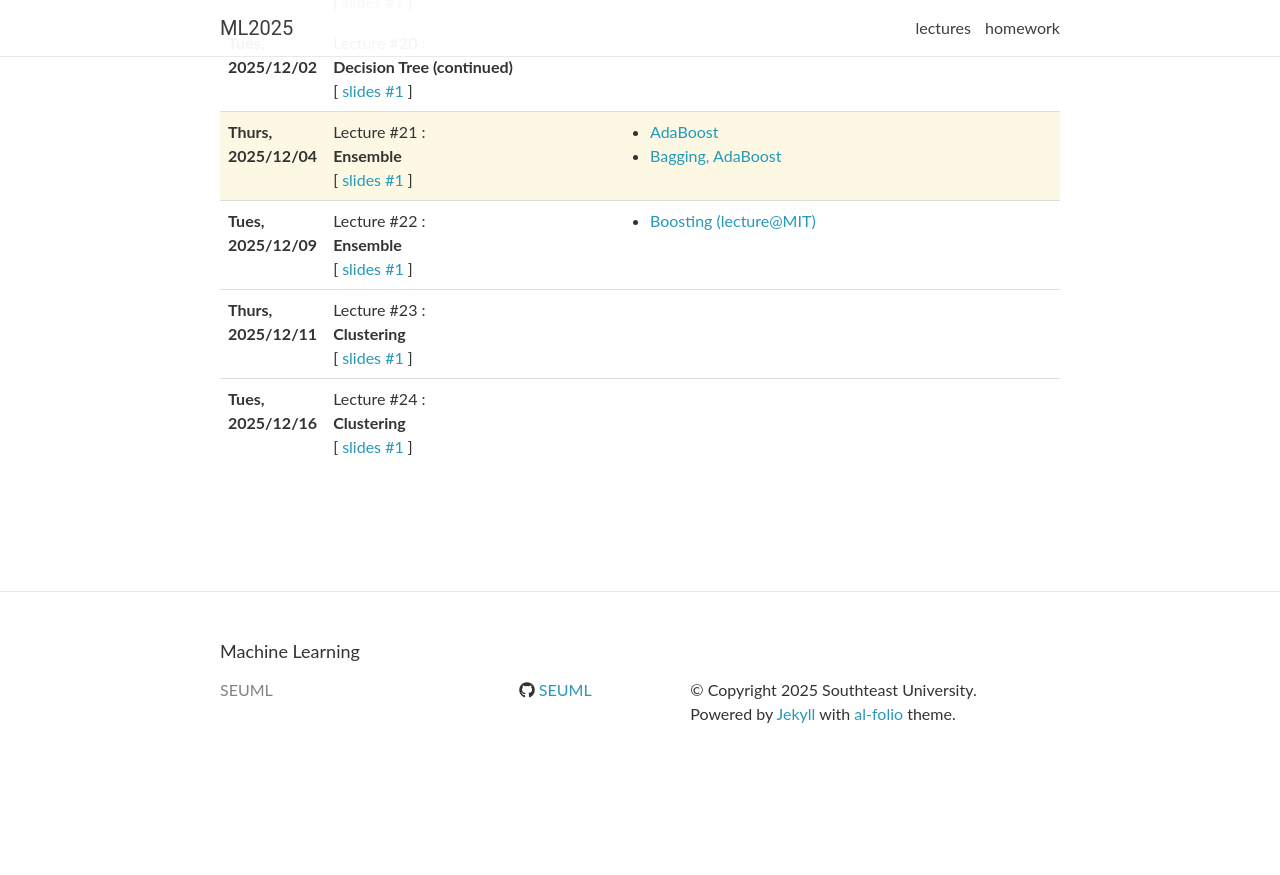
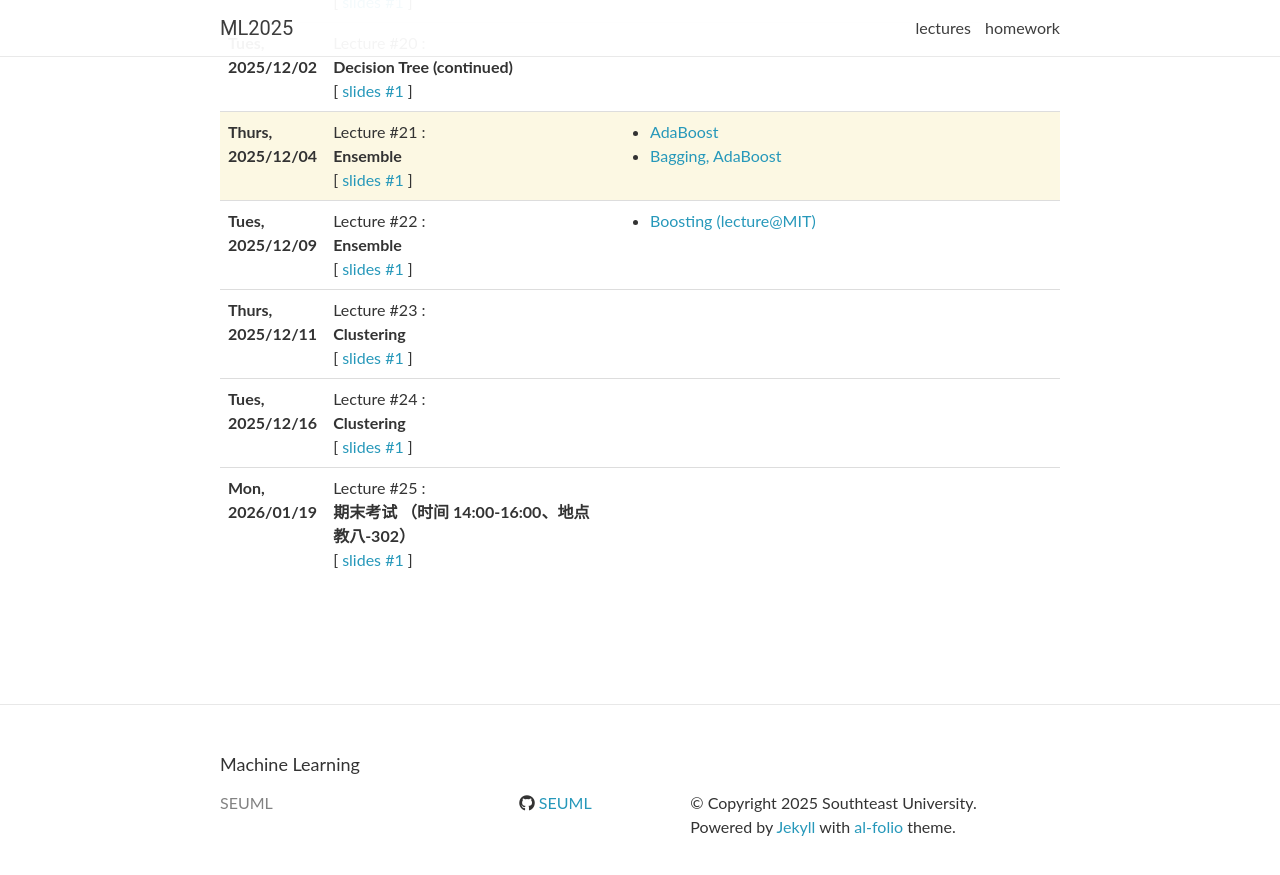
Before and after one commit to SEUML/ml-spring-2025, a Jekyll site: the page built from _pages/lectures.md, in a window 1280 px wide and 900 px high, scrolled down 2114 px. Shown: the top 875 px of the window. Built offline with Jekyll 4.4.1, drawn with Linux system fonts in a browser that asks for light colours; nearby versions of some CDN libraries; comment, search, counter and statistics services are not loaded; before the commit the page ends 2901 px from its top, so only the background shows below that.

Commit message:
Add final exam entry to lectures schedule
Added a new lecture entry for the final exam on 2026/01/19, including time, location, and associated slides in the lectures.yml data file.

```diff
--- a/_data/lectures.yml
+++ b/_data/lectures.yml
@@ -192,6 +192,15 @@
   readings:
   logistics:
 
+
+- date: Mon, 2026/01/19
+  title: >
+    <strong>期末考试 （时间 14:00-16:00、地点 教八-302） </strong>
+  slides: "../assets/slides/lecture6.pdf"
+  readings:
+  logistics:
+
+
 # - date: Thurs, 2025/12/25
 #   title: >
 #     <strong> Review, Q&A </strong>
```
